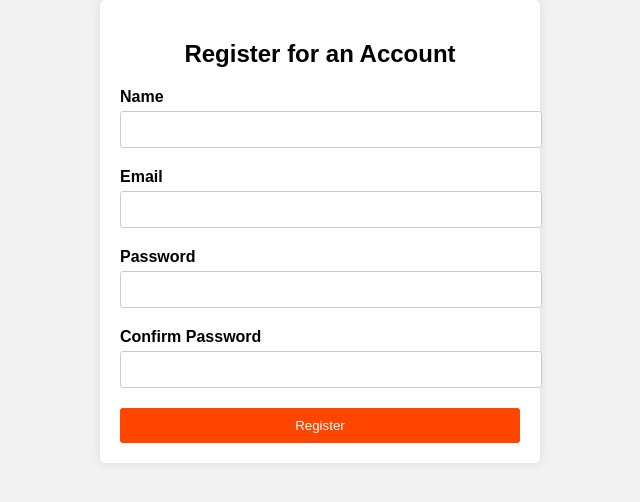
After one commit to tha-rusha/Restaurant, a PHP site: page /pages/register.php in a window 1280 px wide. The commit adds this page. Shown: the top 502 px of the page, without its empty margins (320-960 px from the left). Run offline with PHP 8.4, Linux system fonts and the light colour scheme.

Commit message:
add register page

```diff
--- /dev/null
+++ b/css/register.css
@@ -0,0 +1,58 @@
+body {
+    font-family: Arial, sans-serif;
+    background-color: #f2f2f2;
+    margin: 0;
+    padding: 0;
+}
+
+.container {
+    max-width: 400px;
+    margin: 0 auto;
+    background-color: #fff;
+    padding: 20px;
+    border-radius: 5px;
+    box-shadow: 0 0 10px rgba(0, 0, 0, 0.1);
+}
+
+form {
+    display: flex;
+    flex-direction: column;
+}
+
+form h2 {
+    text-align: center;
+    margin-bottom: 20px;
+}
+
+.form-group {
+    margin-bottom: 10px;
+}
+
+label {
+    font-weight: bold;
+}
+
+input[type="text"],
+input[type="email"],
+input[type="password"] {
+    width: 100%;
+    padding: 10px;
+    border: 1px solid #ccc;
+    border-radius: 3px;
+    margin-top: 5px;
+    margin-bottom: 10px;
+}
+
+button {
+    background-color: #ff4500;
+    color: #fff;
+    padding: 10px;
+    border: none;
+    border-radius: 3px;
+    cursor: pointer;
+    transition: background-color 0.3s;
+}
+
+button:hover {
+    background-color: #ff6347;
+}
--- a/index.php
+++ b/index.php
@@ -37,8 +37,8 @@
   <button class="dropbtn">Profile</button>
   <div class="dropdown-content">
     <a href="#">Profile</a>
-    <a href="#">Register</a>
-    <a href="pages/login.html">Login</a>
+    <a href="pages/register.php">Register</a>
+    <a href="pages/login.php">Login</a>
   </div>
 </div>
             <li><a href="#contact">Contact</a></li>
--- /dev/null
+++ b/pages/register.php
@@ -0,0 +1,33 @@
+<!DOCTYPE html>
+<html lang="en">
+<head>
+    <meta charset="UTF-8">
+    <meta name="viewport" content="width=device-width, initial-scale=1.0">
+    <title>Restaurant Registration</title>
+    <link rel="stylesheet" type="text/css" href="css/register.css">
+</head>
+<body>
+    <div class="container">
+        <form id="registration-form">
+            <h2>Register for an Account</h2>
+            <div class="form-group">
+                <label for="name">Name</label>
+                <input type="text" id="name" name="name" required>
+            </div>
+            <div class="form-group">
+                <label for="email">Email</label>
+                <input type="email" id="email" name="email" required>
+            </div>
+            <div class="form-group">
+                <label for="password">Password</label>
+                <input type="password" id="password" name="password" required>
+            </div>
+            <div class="form-group">
+                <label for="confirm-password">Confirm Password</label>
+                <input type="password" id="confirm-password" name="confirm-password" required>
+            </div>
+            <button type="submit">Register</button>
+        </form>
+    </div>
+</body>
+</html>
```
Also changed, not shown: pages/login.php (renamed from pages/login.html).
